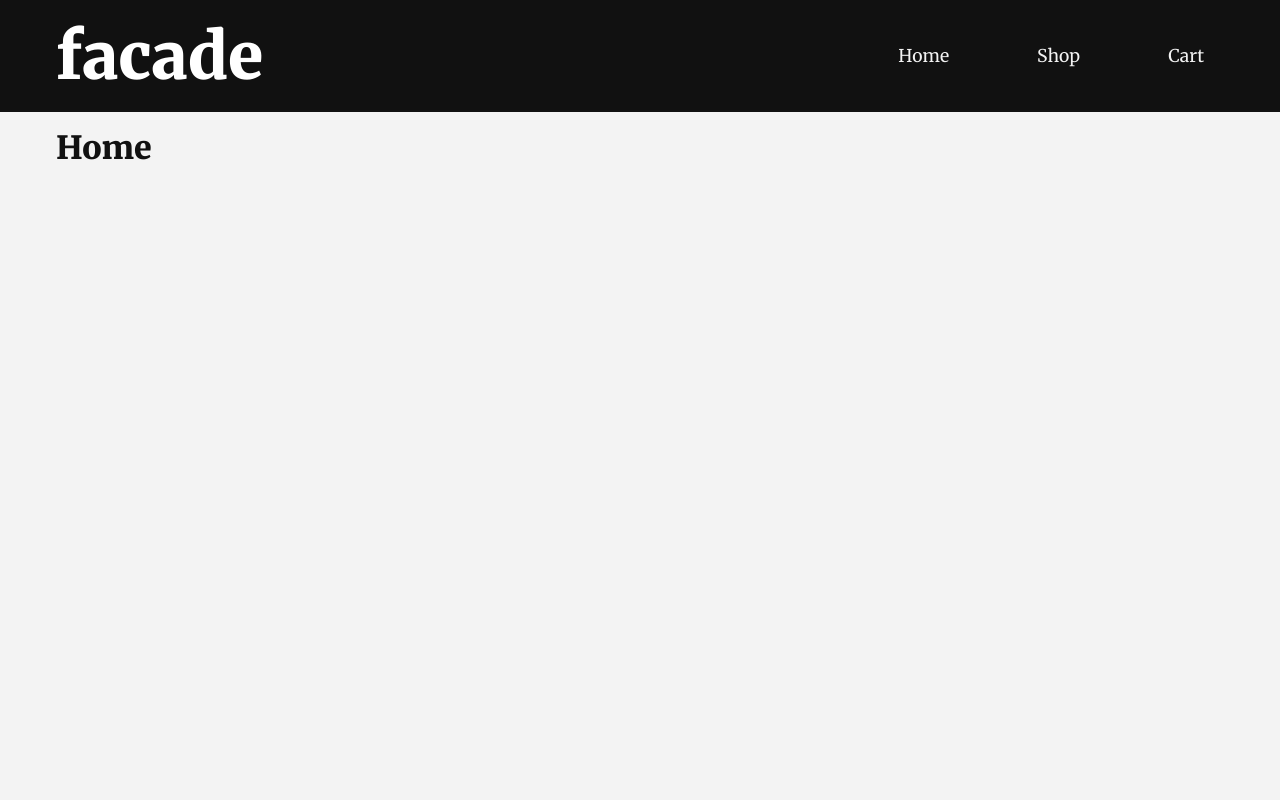
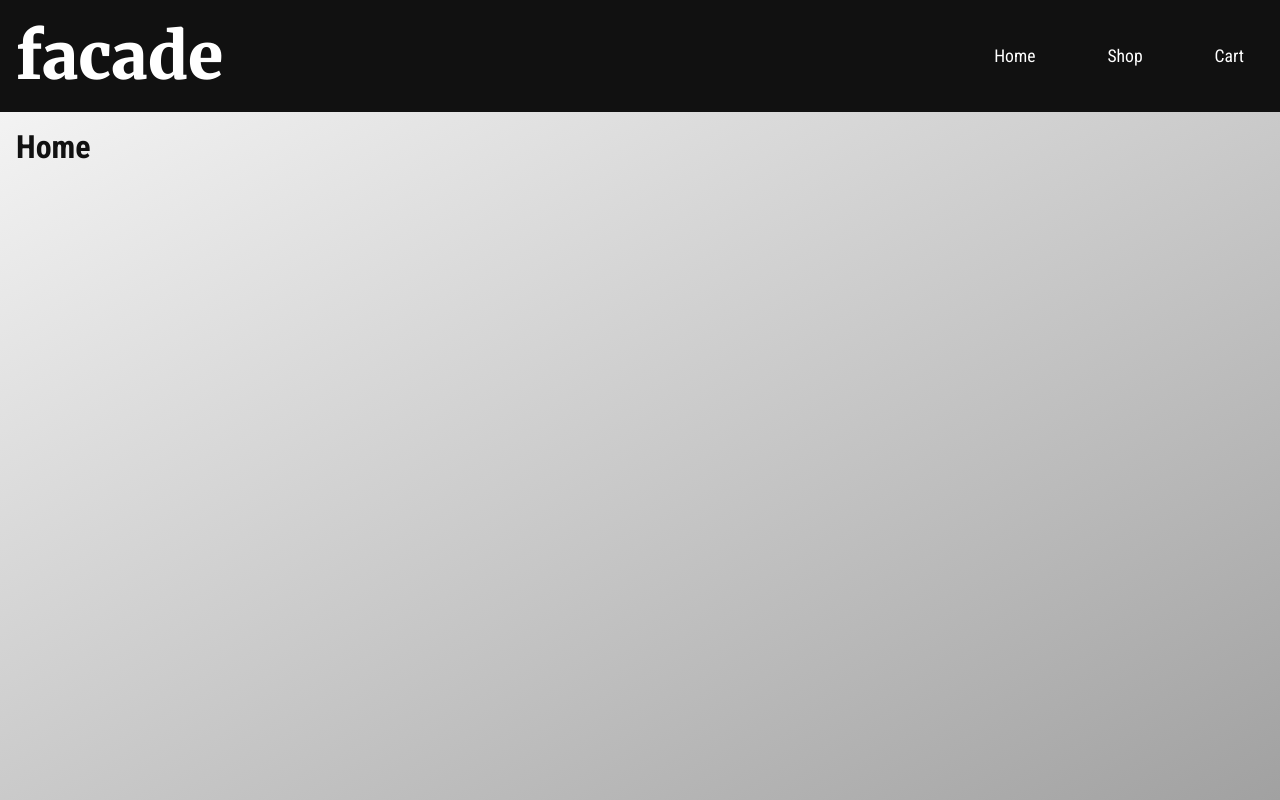
Before and after one commit to bmilcs/odin-shopping-cart, a React (Create React App) app: page / in a window 1280 px wide. Built offline with nearby package versions, Linux system fonts and the light colour scheme.

Commit message:
Improve style: fonts, colors, transition, spacing

```diff
--- a/src/styles/App.scss
+++ b/src/styles/App.scss
@@ -1,5 +1,19 @@
 .inside {
-  max-width: 1200px;
+  max-width: 1280px;
   margin: 0 auto;
   padding: 1rem;
 }
+
+#root {
+  display: grid;
+  grid-template-rows: min-content 1fr;
+  min-height: 100vh;
+}
+
+main {
+  background: linear-gradient(
+    to bottom right,
+    var(--clr-neutral-200),
+    var(--clr-neutral-300)
+  );
+}
--- a/src/styles/Header.scss
+++ b/src/styles/Header.scss
@@ -12,4 +12,5 @@ header .inside {
 
 .page-title {
   font-size: 4rem;
+  font-family: var(--ff-title);
 }
--- a/src/styles/NavBar.scss
+++ b/src/styles/NavBar.scss
@@ -2,7 +2,7 @@ nav ul {
   list-style: none;
 
   display: flex;
-  gap: min(3rem, 5vw);
+  gap: min(3rem, 2.5vw);
 }
 
 nav a,
--- a/src/styles/index.scss
+++ b/src/styles/index.scss
@@ -1,20 +1,28 @@
-@import url("https://fonts.googleapis.com/css2?family=Merriweather:ital,wght@0,300;0,400;0,900;1,300;1,400&display=swap");
+@import url("https://fonts.googleapis.com/css2?family=Merriweather:wght@900&family=Roboto+Condensed:wght@400;700&display=swap");
 
 :root {
-  --ff-main: "Merriweather", serif;
-  --fw-b: 900;
+  --ff-title: "Merriweather", serif;
+  --ff-main: "Roboto Condensed", sans-serif;
+
+  --fw-b: 700;
   --fw-r: 400;
-  --fw-t: 300;
 
-  --clr-neutral-100: #f3f3f3;
+  --clr-neutral-100: #fff;
+  --clr-neutral-200: #f3f3f3;
+  --clr-neutral-300: #a1a1a1;
+  --clr-neutral-800: #1d1d1d;
   --clr-neutral-900: #111111;
+  --clr-green: #26a46e;
+  --clr-red: #b82323;
 
-  --border-radius-100: 0.35rem;
+  --border-radius-100: 0.5rem;
 
   --box-shadow-100: rgba(0, 0, 0, 0.1) 0px 10px 15px -3px,
     rgba(0, 0, 0, 0.05) 0px 4px 6px -2px;
   --box-shadow-200: rgba(0, 0, 0, 0.1) 0px 20px 25px -5px,
     rgba(0, 0, 0, 0.04) 0px 10px 10px -5px;
+
+  --transition: all 0.2s ease-in-out;
 }
 
 *,
@@ -35,7 +43,7 @@ html {
 body {
   font-family: var(--ff-main);
   color: var(--clr-neutral-900);
-  background: var(--clr-neutral-100);
+  background: var(--clr-neutral-200);
   font-weight: var(--fw-l);
 }
 
```
